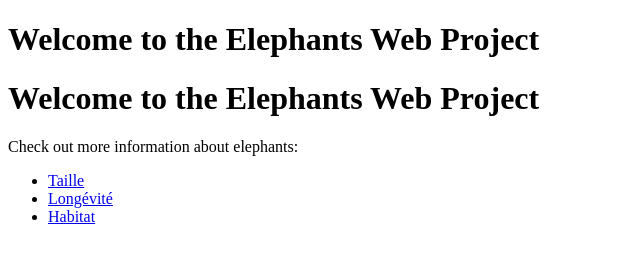
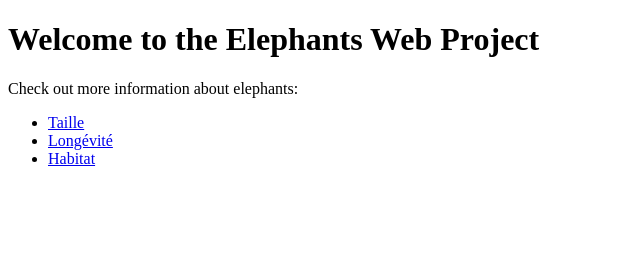
Before and after one commit to victor080908/victor080908.github.io, a plain HTML site: page index.html in a window 1280 px wide. Shown: the whole page, without its empty margins (0-640 px from the left). Drawn offline with Linux system fonts and the light colour scheme.

Commit message:
Update index.html

```diff
--- a/index.html
+++ b/index.html
@@ -1,18 +1,3 @@
-<!DOCTYPE html>
-<html lang="en">
-
-<head>
-    <meta charset="UTF-8">
-    <meta name="viewport" content="width=device-width, initial-scale=1.0">
-    <title>Elephants Homepage</title>
-    <link rel="stylesheet" href="feuilledestyle.css">
-</head>
-
-<body>
-    <h1>Welcome to the Elephants Web Project</h1>
-</body>
-
-</html>
 <!DOCTYPE html>
 <html lang="en">
 
```
